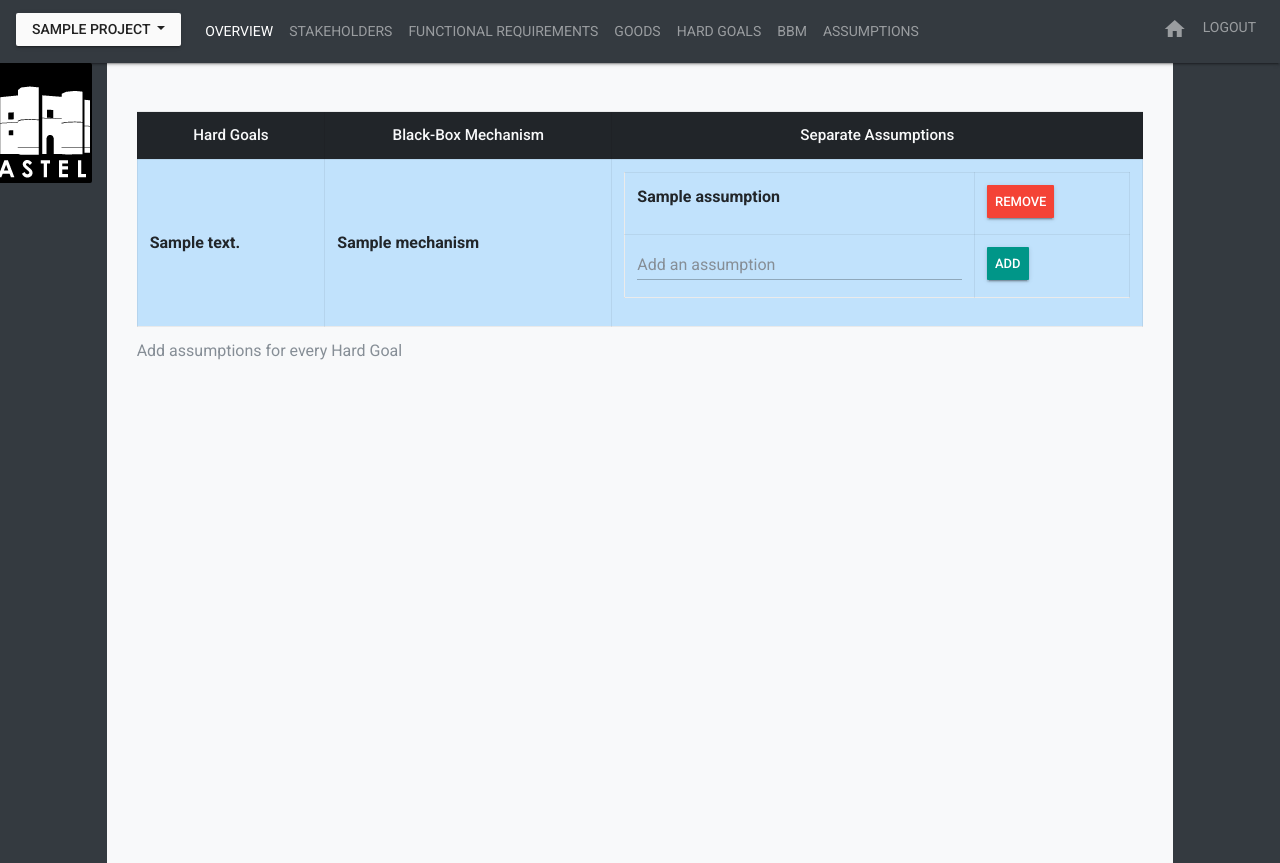
After one commit to Baakel/KastelEditor, a Flask app: a page that uses editorapp/templates/base.html in a window 1280 px wide. The commit adds this page. Run offline with Flask 2, Linux system fonts and the light colour scheme; a user stored in the database is signed in; tables that the repository leaves empty hold one stand-in row (values such as "Sample post"); some libraries are stand-ins or nearby versions.

Commit message:
Added the assumption functionality, everything working as expected.

```diff
--- /dev/null
+++ b/editorapp/templates/assumptions.html
@@ -0,0 +1,76 @@
+{% extends "base.html" %}
+
+{% block content %}
+    <div class="container-fluid mt-5">
+    <form action="" method="post" name="assumptions">
+        <table class="table table-bordered">
+            <caption>Add assumptions for every Hard Goal</caption>
+            <thead class="thead-inverse text-center">
+            <tr>
+                <th class="text-light">Hard Goals</th>
+                <th class="text-light">Black-Box Mechanism</th>
+                <th class="text-light">Separate Assumptions</th>
+            </tr>
+            </thead>
+            <tbody>
+            {%  for hgoal in current_hardgoals %}
+                {% if hgoal.priority %}
+                    {% for bbm in hgoal.bbmechanisms %}
+                        <tr class="table-primary">
+                            <td class="align-middle"><b>{{ hgoal.description }}</b></td>
+                            <td class="align-middle"><b>{{ bbm.name }}</b></td>
+                            <td>
+                                <table class="table table-hover">
+                                    <tbody>
+                                    {% for ass in project.assumptions %}
+                                        {% if ass.bbm_id == bbm.id and ass.hg_id == hgoal.id %}
+                                        <tr class="table-primary">
+                                            <td><b>{{ ass.name }}</b></td>
+                                            <td><a class="btn btn-sm btn-raised btn-danger" href="{{ url_for('removeass', project=project.name, id=ass.id) }}">Remove</a></td>
+                                        </tr>
+                                        {% endif %}
+                                    {% endfor %}
+                                    <tr class="table-primary">
+                                        <td><input type="text" class="form-control" name="inp-{{ hgoal.id }}-{{ bbm.id }}" id="inp-{{ hgoal.id }}-{{ bbm.id }}-last" placeholder="Add an assumption"></td>
+                                        <td><button type="submit" class="btn btn-sm btn-raised btn-primary" name="{{ hgoal.id }}-{{ bbm.id }}" value="btn-sub-press">Add</button></td>
+                                    </tr>
+                                    </tbody>
+                                </table>
+                            </td>
+                        </tr>
+                    {% endfor %}
+                {% endif %}
+            {% endfor %}
+            {%  for hgoal in current_hardgoals %}
+                {% if not hgoal.priority %}
+                    {% for bbm in hgoal.bbmechanisms %}
+                        <tr class="table-secondary">
+                            <td class="align-middle">{{ hgoal.description }}</td>
+                            <td class="align-middle">{{ bbm.name }}</td>
+                            <td>
+                                <table class="table table-hover">
+                                    <tbody>
+                                    {% for ass in project.assumptions %}
+                                        {% if ass.bbm_id == bbm.id and ass.hg_id == hgoal.id %}
+                                        <tr class="table-secondary">
+                                            <td>{{ ass.name }}</td>
+                                            <td><a class="btn btn-sm btn-raised btn-danger" href="{{ url_for('removeass', project=project.name, id=ass.id) }}">Remove</a></td>
+                                        </tr>
+                                        {% endif %}
+                                    {% endfor %}
+                                    <tr class="table-secondary">
+                                        <td><input type="text" class="form-control" name="inp-{{ hgoal.id }}-{{ bbm.id }}" id="inp-{{ hgoal.id }}-{{ bbm.id }}-last" placeholder="Add an assumption"></td>
+                                        <td><button type="submit" class="btn btn-sm btn-raised btn-primary" name="{{ hgoal.id }}-{{ bbm.id }}" value="btn-sub-press">Add</button></td>
+                                    </tr>
+                                    </tbody>
+                                </table>
+                            </td>
+                        </tr>
+                    {% endfor %}
+                {% endif %}
+            {% endfor %}
+            </tbody>
+        </table>
+    </form>
+    </div>
+{% endblock %}
--- a/editorapp/templates/base.html
+++ b/editorapp/templates/base.html
@@ -57,7 +57,10 @@
                                 <a class="nav-link" href="{{ url_for('hard_goals', project=project.name) }}">Hard Goals</a>
                             </li>
                             <li class="nav-item">
-                                <a class="nav-link" href="{{ url_for('bbm', project=project.name) }}">BBM</a>
+                                <a class="nav-link" href="{{ url_for('bbmech', project=project.name) }}">BBM</a>
+                            </li>
+                            <li class="nav-item">
+                                <a class="nav-link" href="{{ url_for('assumptions', project=project.name) }}">Assumptions</a>
                             </li>
                         {% else %}
                             <li class="nav-item">
--- a/editorapp/views.py
+++ b/editorapp/views.py
@@ -75,21 +75,20 @@ def create_db_data():
             db.session.add(bbmech)
             db.session.commit()
 
-    assumptions = Assumptions.query.first()
-    if not assumptions:
-        assumptions = [
-            'Process Security',
-            'Implementation Correctness',
-            'Compiler Correctness',
-            'Signature Key Trustworthiness',
-            'Authentification Characteristics Authenticity'
-        ]
+    # assumptions = Assumptions.query.first()
+    # if not assumptions:
+    #     assumptions = [
+    #         'Process Security',
+    #         'Implementation Correctness',
+    #         'Compiler Correctness',
+    #         'Signature Key Trustworthiness',
+    #         'Authentification Characteristics Authenticity'
+    #     ]
 
-        for assumption in assumptions:
-            a = Assumptions(name=assumption)
-            db.session.add(a)
-        db.session.commit()
-
+        # for assumption in assumptions:
+        #     a = Assumptions(name=assumption)
+        #     db.session.add(a)
+        # db.session.commit()
 
 
 @app.errorhandler(401)
@@ -270,7 +269,7 @@ def projects(name):
             db.session.commit()
             flash('Access revoked for user ' + editor.nickname, 'succ')
             return redirect(url_for('projects', name=project.name))
-    if project == None:
+    if project is None:
         return render_template('projects.html',
                                title=name,
                                form=form,
@@ -314,6 +313,9 @@ def delete_project(project):
             db.session.commit()
         hard_goals = HardGoal.query.filter_by(project_id=project.id).all()
         for hg in hard_goals:
+            assumptions = Assumptions.query.filter_by(project_id=project.id, hg_id=hg.id).all()
+            for ass in assumptions:
+                Assumptions.query.filter_by(id=ass.id).delete()
             for bbm in hg.bbmechanisms:
                 hg.remove_bb(bbm)
             db.session.delete(hg)
@@ -540,6 +542,16 @@ def removesub(project, id):
         return redirect(url_for('index'))
 
 
+@app.route('/removeass/<project>/<id>', methods=['GET', 'POST'])
+@login_required
+def removeass(project, id):
+    project = Projects.query.filter_by(name=project).first()
+    if g.user in project.editors:
+        Assumptions.query.filter_by(project_id=project.id, id=id).delete()
+        db.session.commit()
+    return redirect(url_for('assumptions', project=project.name))
+
+
 @app.route('/hard_goals/<project>', methods=['GET', 'POST'])
 @login_required
 def hard_goals(project):
@@ -675,6 +687,12 @@ def hard_goals(project):
                     db.session.commit()
             else:
                 for remaining_hg in hardgs:
+                    hg = HardGoal.query.filter_by(project_id=project.id, description=remaining_hg).first()
+                    assumptions = Assumptions.query.filter_by(project_id=project.id, hg_id=hg.id).all()
+                    for ass in assumptions:
+                        Assumptions.query.filter_by(id=ass.id).delete()
+                    for bbm in hg.bbmechanisms:
+                        hg.remove_bb(bbm)
                     HardGoal.query.filter_by(project_id=project.id, description=remaining_hg).delete()
                     db.session.commit()
             flash('Hard Goals Database Updated', 'succ')
@@ -764,13 +782,70 @@ def bbmech(project):
     project = Projects.query.filter_by(name=project).first()
     if access:
         bbms = BbMechanisms.query.all()
+        current_bbms = {}
+        for hg in project.hard_goals:
+            bbms_list = []
+            for bbm in hg.bbmechanisms:
+                bbms_list.append(bbm)
+            current_bbms[hg.id] = bbms_list
+        if request.method == 'POST':
+            for item in request.form:
+                item_parts = item.split('_')
+                hg = HardGoal.query.filter_by(id=item_parts[0]).first()
+                bbm = BbMechanisms.query.filter_by(id=item_parts[1]).first()
+                for key, value in current_bbms.items():
+                    if key == hg.id and bbm in value:
+                        value.remove(bbm)
+                    elif key == hg.id and bbm not in value:
+                        hg.add_bb(bbm)
+                        db.session.commit()
+            for key, values in current_bbms.items():
+                if values:
+                    for val in values:
+                        hg = HardGoal.query.filter_by(id=key).first()
+                        assumptions = Assumptions.query.filter_by(project_id=project.id, hg_id=hg.id).all()
+                        for ass in assumptions:
+                            Assumptions.query.filter_by(id=ass.id).delete()
+                        hg.remove_bb(val)
+            db.session.commit()
+            flash('Black Box Mechanisms updated', 'succ')
+            return redirect(url_for('bbmech', project=project.name))
         return render_template('bbmech.html',
                                title=project.name,
                                project=project,
+                               current_bbms=current_bbms,
                                bbms=bbms)
     else:
         flash('You don\'t have permission to access this project', 'error')
-        return redirect(abort(404))
+        return redirect(url_for('index'))
+
+
+@app.route('/bbmech/<project>/assumptions', methods=['GET', 'POST'])
+@login_required
+def assumptions(project):
+    access = check_permission(project)
+    project = Projects.query.filter_by(name=project).first()
+    if access:
+        current_hardgoals_gen = (hg for hg in project.hard_goals if hg.description)
+        current_hardgoals = []
+        for hg in current_hardgoals_gen:
+            current_hardgoals.append(hg)
+        if request.method == 'POST':
+            for key, value in request.form.items():
+                print(key, value)
+                if 'inp' in key and value:
+                    key_parts = key.split('-')
+                    assumption = Assumptions(name=value, bbm_id=key_parts[2], hg_id=key_parts[1], project_id=project.id)
+                    db.session.add(assumption)
+                    db.session.commit()
+            return redirect(url_for('assumptions', project=project.name))
+        return render_template('assumptions.html',
+                               title=project.name,
+                               project=project,
+                               current_hardgoals=current_hardgoals)
+    else:
+        flash('You don\'t have permission to access this project', 'error')
+        return redirect(url_for('index'))
 
 
 # Setting up Flask-Security
```
Also changed, not shown: db_repository/versions/042_migration.py (+21 -0 lines), db_repository/versions/043_migration.py (added, +19 -0 lines), editorapp/models.py (+24 -20 lines), editorapp/templates/bbmech.html (+57 -36 lines).
